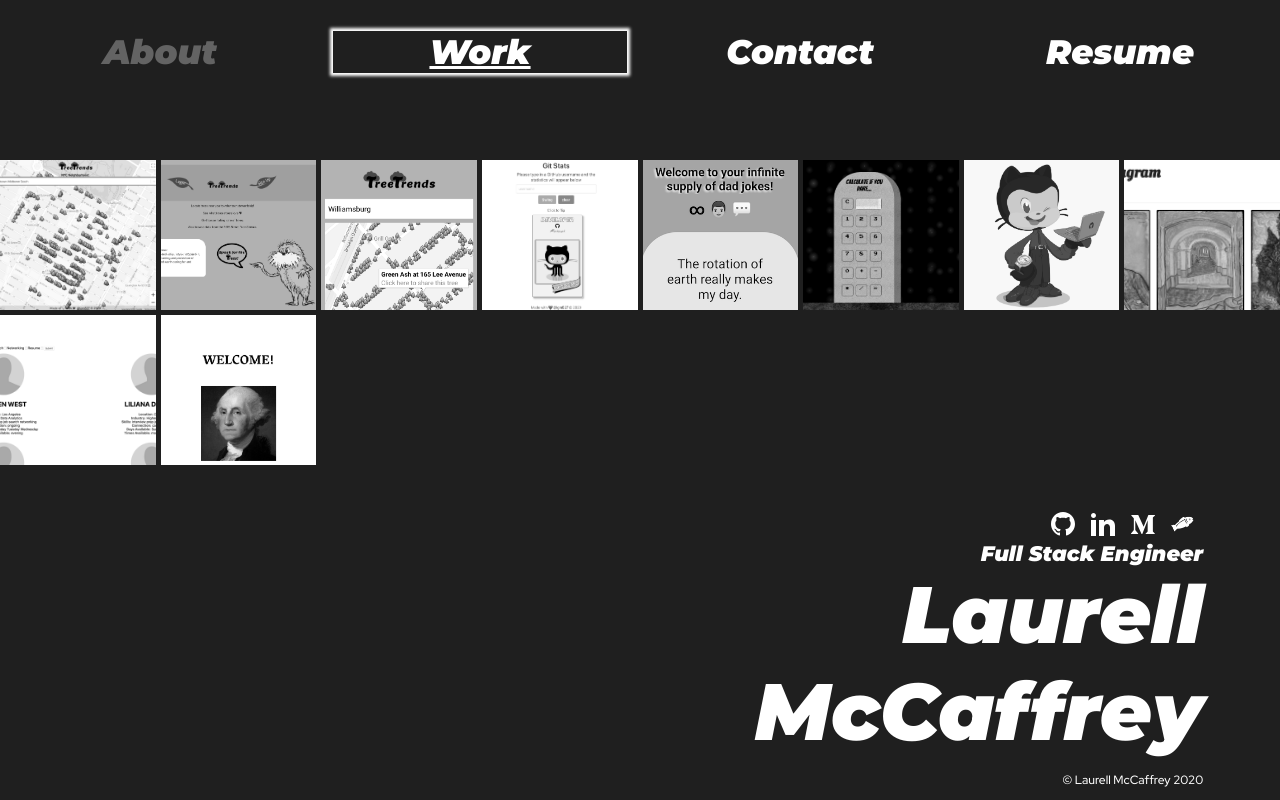
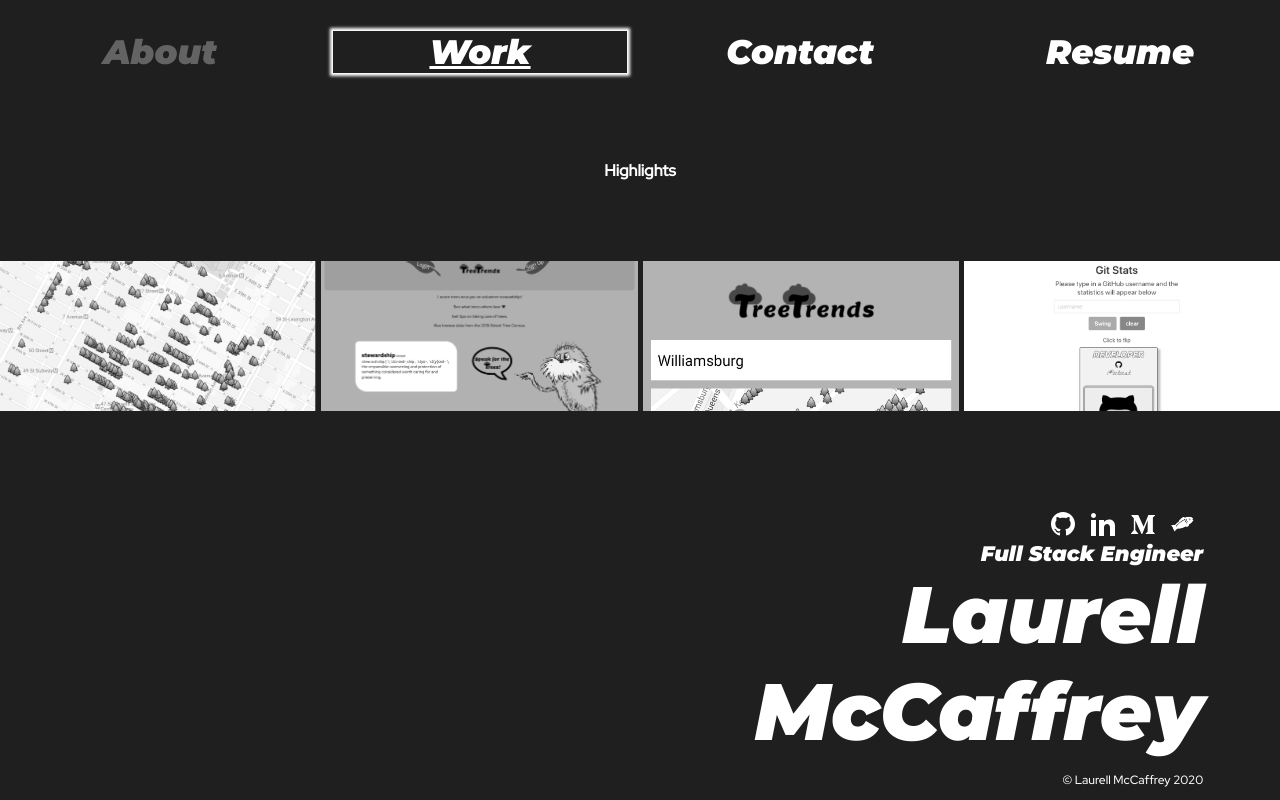
Before and after one commit to lgm527/me, a React (Create React App) app: page / in a window 1280 px wide. Both pictures are taken after a click on the element "Work". Shown: the top 800 px of the page. Built offline with nearby package versions, Linux system fonts and the light colour scheme.

Commit message:
projects organized into sections

```diff
--- a/src/Work.js
+++ b/src/Work.js
@@ -163,7 +163,10 @@
           </div>
         </div>
         :
+        <React.Fragment>
+          <h4>Highlights</h4>
           <div className='projects'>
+
             <div
             onClick={() => {this.handleClick('tt2')}}
             onKeyPress={(event) => {this.handleKeyPress(event, 'tt2')}}
@@ -195,6 +198,10 @@
             className='btn'>
               <img tabIndex={-1} className='btn_content' id='gitstats' src={gitstats} alt='gitstats'/>
             </div>
+            </div>
+
+            <h4>Solo</h4>
+            <div className='projects'>
 
             <div
             onClick={() => {this.handleClick('dad')}}
@@ -204,6 +211,7 @@
               <img tabIndex={-1} className='btn_content' id='dad' src={dad} alt='dad jokes'/>
             </div>
 
+
             <div
             onClick={() => {this.handleClick('calc')}}
             onKeyPress={(event) => {this.handleKeyPress(event, 'calc')}}
@@ -212,6 +220,17 @@
               <img tabIndex={-1} className='btn_content' id='calc' src={calc} alt='calculator'/>
             </div>
 
+            <div
+            onClick={() => {this.handleClick('gw')}}
+            onKeyPress={(event) => {this.handleKeyPress(event, 'gw')}}
+            tabIndex={0}
+            className='btn'>
+              <img tabIndex={-1} className='btn_content' id='gw' src={gwm} alt='gw'/>
+            </div>
+            </div>
+
+            <h4>Group</h4>
+            <div className='projects'>
             <div
             onClick={() => {this.handleClick('git')}}
             onKeyPress={(event) => {this.handleKeyPress(event, 'git')}}
@@ -235,15 +254,10 @@
             className='btn'>
               <img tabIndex={-1} className='btn_content' id='cfs' src={cfs} alt='cfs'/>
             </div>
+            </div>
 
-          <div
-          onClick={() => {this.handleClick('gw')}}
-          onKeyPress={(event) => {this.handleKeyPress(event, 'gw')}}
-          tabIndex={0}
-          className='btn'>
-            <img tabIndex={-1} className='btn_content' id='gw' src={gwm} alt='gw'/>
-          </div>
-        </div>
+        </React.Fragment>
+
       }
 
       </div>
```
Lines whose indentation alone changed are shown as unchanged.
